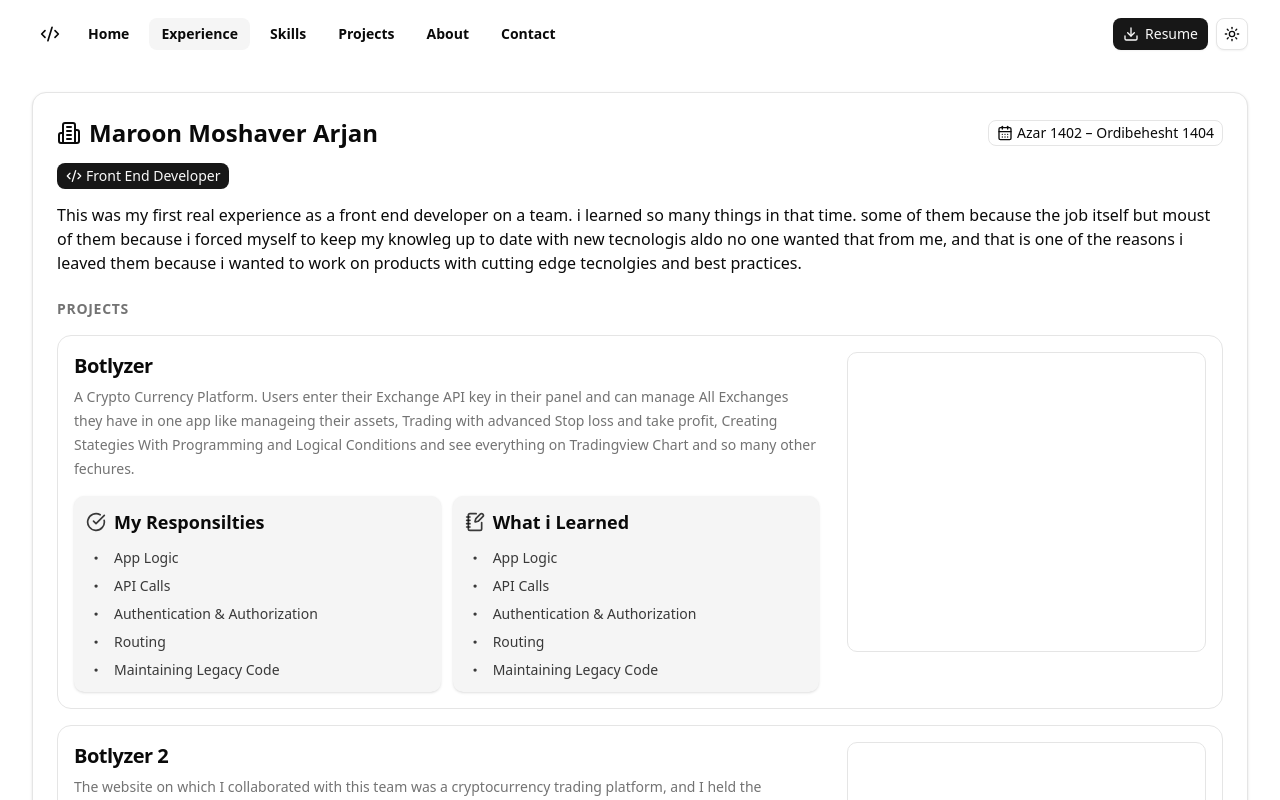
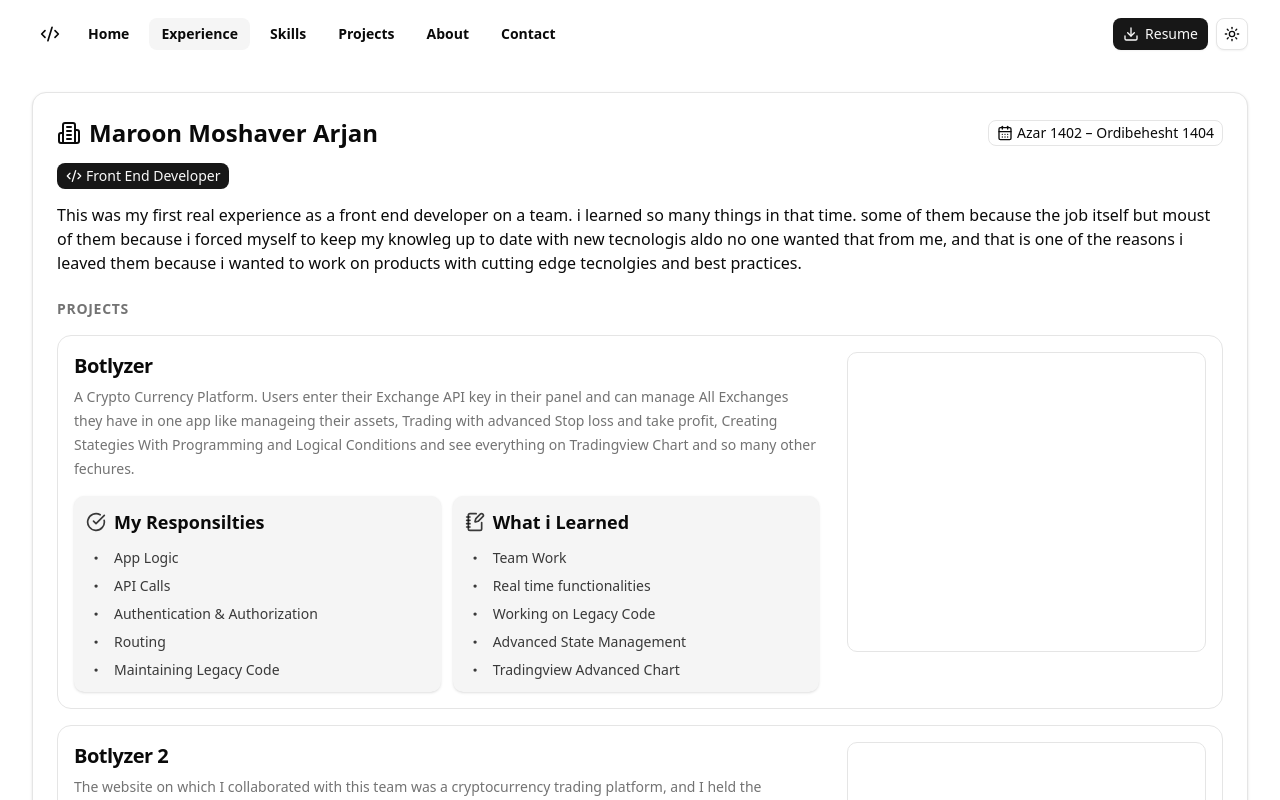
Before and after one commit to hossein-jorfi/portfolio-website, a Next.js app: page /experience in a window 1280 px wide. Shown: the top 800 px of the page. Built offline with nearby package versions, Linux system fonts and the light colour scheme.

Commit message:
learnings

```diff
--- a/src/app/experience/_components/experience-item/project-item.tsx
+++ b/src/app/experience/_components/experience-item/project-item.tsx
@@ -3,7 +3,7 @@ import { Project } from "../../types";
 import { CheckCircle, Dot, NotebookPen } from "lucide-react";
 import { ReactNode } from "react";
 
-const ProjectItem = ({ name, description, responsibilities }: Project) => {
+const ProjectItem = ({ name, description, responsibilities, learnings }: Project) => {
   return (
     <div className="grid grid-cols-3 gap-7 border p-4 rounded-xl">
       <div className="space-y-4 col-span-2">
@@ -19,7 +19,7 @@ const ProjectItem = ({ name, description, responsibilities }: Project) => {
           />
           <QuestionItem
             title="What i Learned"
-            items={responsibilities || []}
+            items={learnings || []}
             icon={<NotebookPen className="size-5 text-foreground/80" />}
           />
         </div>
--- a/src/app/experience/constants.ts
+++ b/src/app/experience/constants.ts
@@ -21,6 +21,13 @@ export const experienceItems: ExperienceItemProps[] = [
           "Authentication & Authorization",
           "Routing",
           "Maintaining Legacy Code",
+        ],
+        learnings: [
+          "Team Work",
+          "Real time functionalities",
+          "Working on Legacy Code",
+          "Advanced State Management",
+          "Tradingview Advanced Chart",
         ],
       },
       {
--- a/src/app/experience/types.ts
+++ b/src/app/experience/types.ts
@@ -2,6 +2,7 @@ export interface Project {
   name: string;
   description: string;
   responsibilities?: string[];
+  learnings?: string[];
 }
 
 export interface ExperienceItemProps {
```
